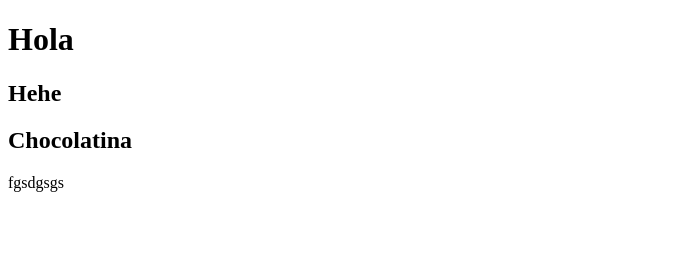
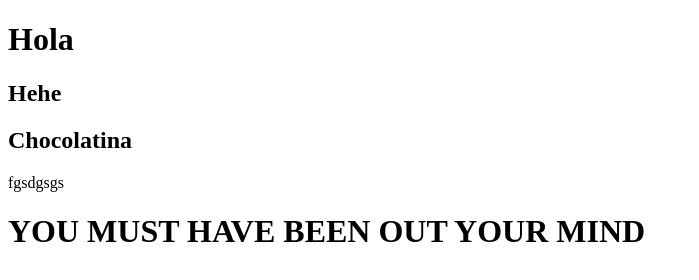
Before and after one commit to minyavasaiel/ClaseDAW-Raul, a plain HTML site: page index.html in a window 1280 px wide. Shown: the whole page, without its empty margins (0-699 px from the left). Drawn offline with Linux system fonts and the light colour scheme.

Commit message:
ciro_act_1

```diff
--- a/index.html
+++ b/index.html
@@ -11,5 +11,6 @@
     <h2>Hehe</h2>
     <h2>Chocolatina</h2>
     <p>fgsdgsgs</p>
+    <h1>YOU MUST HAVE BEEN OUT YOUR MIND</h1>
 </body>
 </html>
```
